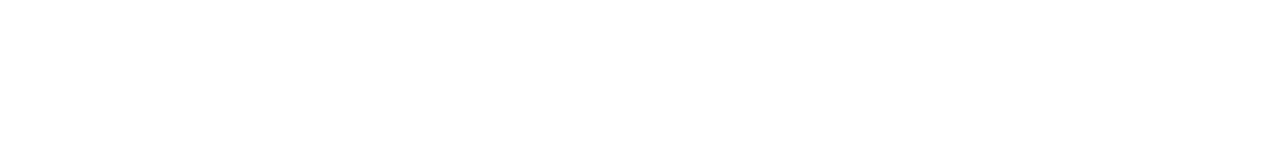
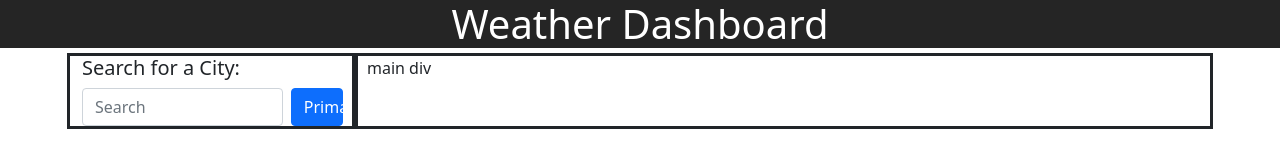
Before and after one commit to ericfreyer/Weather_App, a plain HTML site: page index.html in a window 1280 px wide. Drawn offline with nearby package versions, Linux system fonts and the light colour scheme.

Commit message:
created basic skeleton

```diff
--- a/index.html
+++ b/index.html
@@ -4,16 +4,31 @@
     <meta charset="UTF-8">
     <meta name="viewport" content="width=device-width, initial-scale=1.0">
     <title>Document</title>
-    <script src="https://ajax.googleapis.com/ajax/libs/jquery/3.5.1/jquery.min.js"></script>
-<script>
+    <script src="https://cdnjs.cloudflare.com/ajax/libs/jquery/3.2.1/jquery.min.js"></script>
+    <link href="https://cdn.jsdelivr.net/npm/bootstrap@5.0.0-beta1/dist/css/bootstrap.min.css" rel="stylesheet" integrity="sha384-giJF6kkoqNQ00vy+HMDP7azOuL0xtbfIcaT9wjKHr8RbDVddVHyTfAAsrekwKmP1" crossorigin="anonymous">
+    <link rel="stylesheet" href="style.css">
+</head>
+<body>
+    <div id="header">
+        <h1 id="title">Weather Dashboard</h1>
+    </div>
+    <div class="container">
+        <div class="row justify-content-start">
+          <div class="col-6" id="sidebar">
+            <h5>Search for a City:</h5>
+                <div id="search-div">
+                    <input class="form-control me-2" type="search" placeholder="Search" aria-label="Search" id="search">
+                    <button type="button" class="btn btn-primary" id="searchBtn">Primary</button>
+                </div>
+          </div>
+          <div class="col-6" id="main">
+            main div
+            <div id="weather-info"></div>
+            <div id="five-day"></div>
+          </div>
+        </div>
 
 
-
-</script>
-</head>
-<body>
-
-
-
+    <script src="script.js" type="text/javascript"></script>
 </body>
 </html>
--- /dev/null
+++ b/script.js
@@ -0,0 +1 @@
+var apiKey = "9c7c14eca6e16b6d4c30a7c992224a18"
--- /dev/null
+++ b/style.css
@@ -0,0 +1,35 @@
+#header{
+    background-color: rgb(37, 37, 37);
+    text-align: center;
+
+}
+
+#title{
+    color: white;
+}
+
+#sidebar{
+    border: 1px, black;
+    outline-style: solid;
+    width: 25%;
+
+}
+
+#main{
+    border: 1px, black;
+    outline-style: solid;
+    width: 75%;
+}
+
+#search-div{
+    display: flex;
+}
+
+#search{
+    display: inline-block;
+}
+
+#searchBtn{
+    float: right;
+    width: 20%
+}
```
Also changed, not shown: 06-server-side-apis-homework-demo.png (added), 1 other file.
